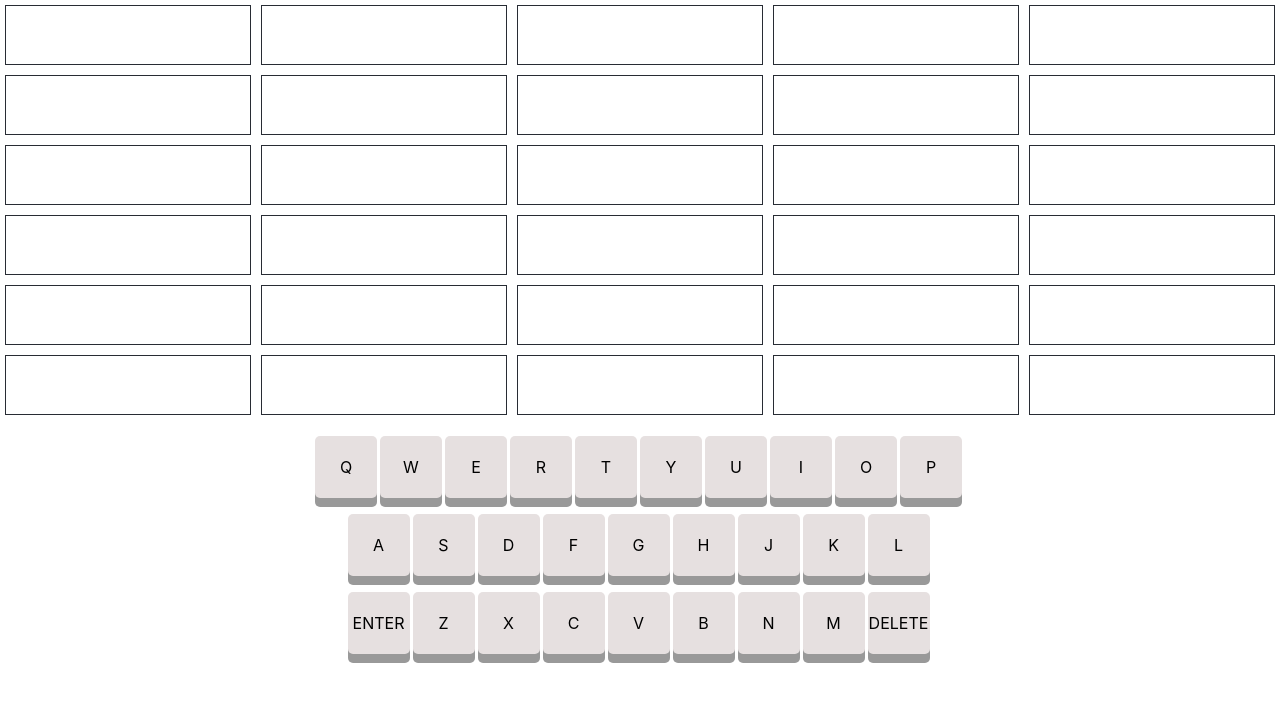
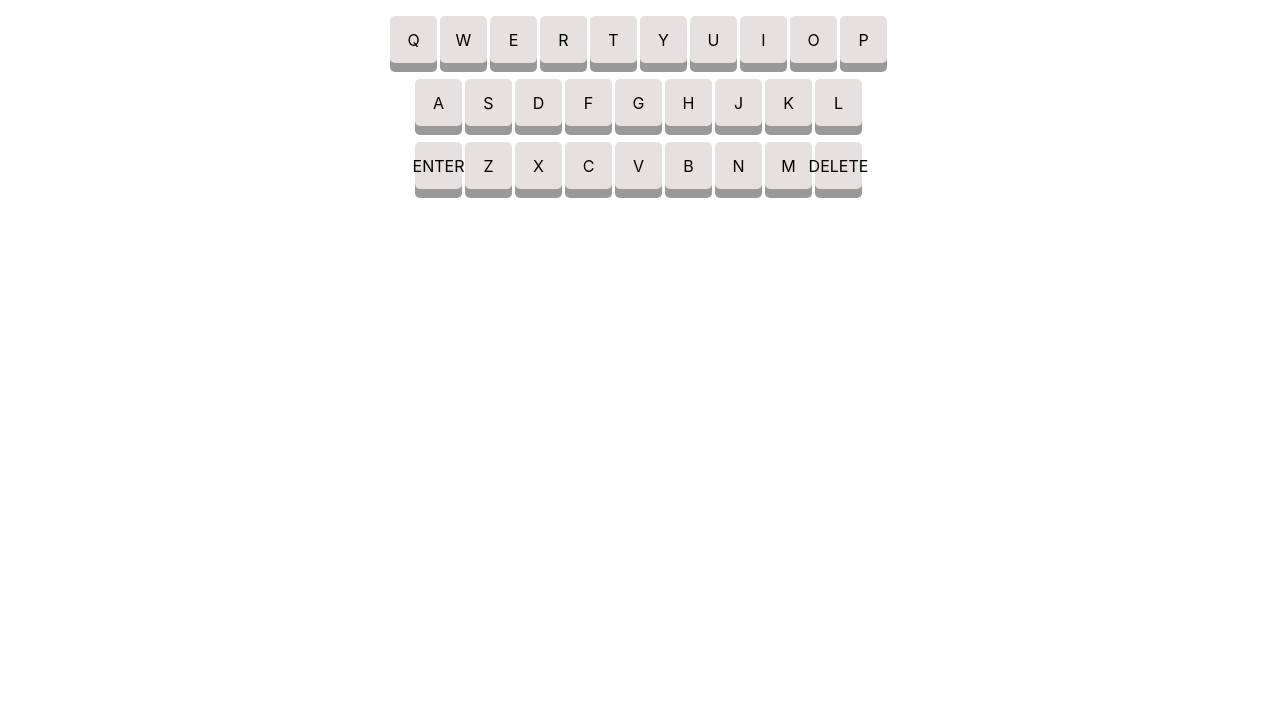
Before and after one commit to becomingjohndoe/wordle-clone, a React (Create React App) app: page / in a window 1280 px wide. Shown: the top 702 px of the page. Built offline with nearby package versions, Linux system fonts and the light colour scheme.

Commit message:
update keyboard styling

```diff
--- a/src/App.css
+++ b/src/App.css
@@ -37,14 +37,19 @@
 	}
 }
 
+.main {
+	max-width: 500px;
+	margin: 0 auto;
+}
+
 .keyboard-row {
 	display: flex;
 	justify-content: center;
 }
 
 .key {
-	width: 58px;
-	height: 58px;
+	width: 43px;
+	height: 43px;
 	background-color: rgb(230, 224, 224);
 	align-items: center;
 	display: flex;
@@ -71,33 +76,25 @@
 .row {
 	display: flex;
 	flex-wrap: wrap;
+	justify-content: center;
 }
 .correct {
-	flex: 1 0 calc(17% - 10px); /* explanation below */
-	margin: 5px;
-	height: 58px;
-	border: #282c34 1px solid;
-	align-items: center;
-	display: flex;
-	justify-content: center;
 	background: rgb(2, 121, 2);
 }
 
 .includes {
-	flex: 1 0 calc(17% - 10px); /* explanation below */
-	margin: 5px;
-	height: 58px;
-	border: #282c34 1px solid;
-	align-items: center;
-	display: flex;
-	justify-content: center;
 	background: coral;
 }
 
 .incorrect {
-	flex: 1 0 calc(17% - 10px); /* explanation below */
+	background: darkgrey;
+}
+
+.cell {
+	flex: 0 0 calc(17% - 10px); /* explanation below */
 	margin: 5px;
 	height: 58px;
+	border-radius: 5px;
 	border: #282c34 1px solid;
 	align-items: center;
 	display: flex;
```
